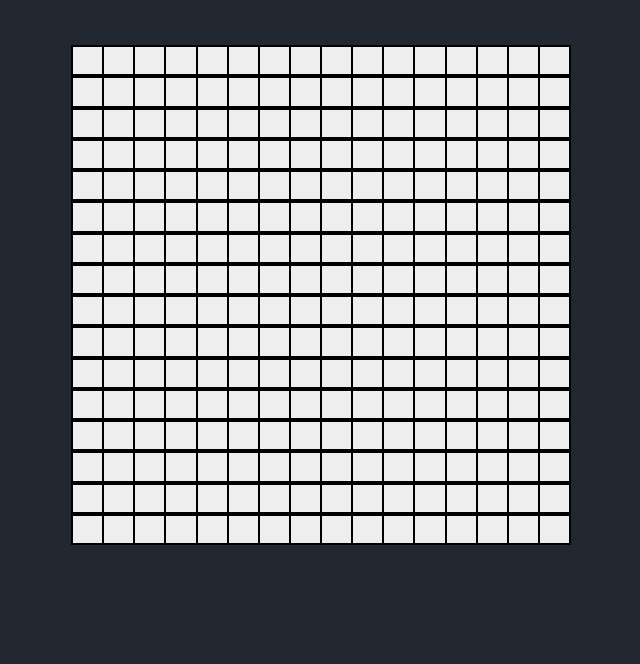
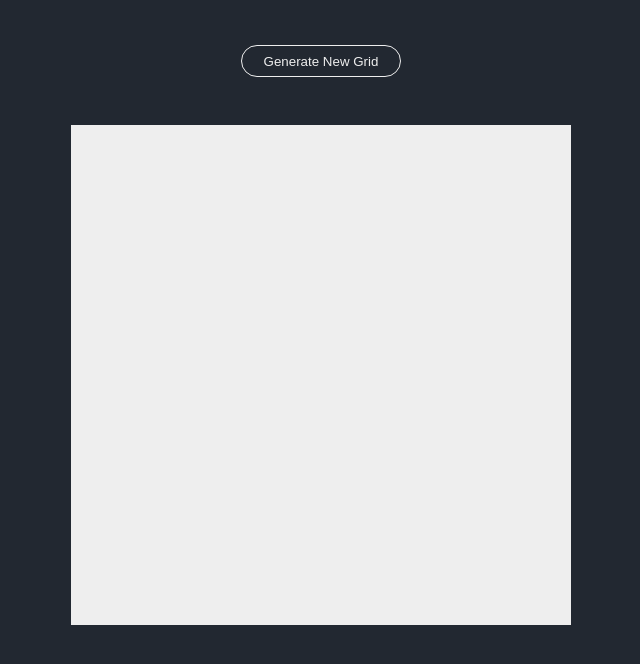
Before and after one commit to narandza/top-eas, a plain HTML site: page index.html in a window 1280 px wide. Shown: the part 120-784 px from the top of the page, without its empty margins (319-959 px from the left). Drawn offline with Linux system fonts and the light colour scheme.

Commit message:
add generate new grid

```diff
--- a/index.html
+++ b/index.html
@@ -8,6 +8,7 @@
   </head>
   <body>
     <h1>Etch-and-Sketch</h1>
+    <button class="newSketchBtn">Generate New Grid</button>
     <div class="container"></div>
     <script src="main.js"></script>
   </body>
--- a/main.js
+++ b/main.js
@@ -1,17 +1,38 @@
-const GRID_ROWS = 16;
-const GRID_COLUMNS = 16;
+const INITIAL_GRID_DIMENSION = 16;
 
 const container = document.querySelector(".container");
 
-for (let i = 0; i < GRID_ROWS; i++) {
+const createGrid = (side = INITIAL_GRID_DIMENSION) => {
+  container.innerHTML = "";
+  for (let i = 0; i < side; i++) {
     const row = document.createElement("div");
     row.classList.add("row");
 
-  for (let j = 0; j < GRID_COLUMNS; j++) {
+    for (let j = 0; j < side; j++) {
       const column = document.createElement("div");
       column.classList.add("column");
+      column.addEventListener("mouseover", () => {
+        column.style.backgroundColor = "red";
+      });
       row.appendChild(column);
     }
 
     container.appendChild(row);
   }
+};
+
+const newGridBtn = document.querySelector(".newSketchBtn");
+newGridBtn.addEventListener("click", () => {
+  const dimension = parseInt(
+    prompt("How many squares per side on new grid? (max 100)")
+  );
+  if (dimension < 0 || dimension >= 100) {
+    alert("Please enter number between 0 and 100");
+  } else if (typeof dimension != "number") {
+    alert("Please enter a number");
+  } else {
+    createGrid(dimension);
+  }
+});
+
+createGrid();
--- a/style.css
+++ b/style.css
@@ -26,7 +26,6 @@ h1 {
 }
 
 .row {
-  border: 1px solid black;
   height: 200px;
   width: 100%;
   display: flex;
@@ -34,10 +33,20 @@ h1 {
 
 .column {
   background-color: #eee;
-  border: 1px solid black;
   width: 100%;
 }
 
-.column:hover {
-  background-color: aquamarine;
+.newSketchBtn {
+  margin-bottom: 3rem;
+  width: 10rem;
+  height: 2rem;
+  border: 1px solid #eee;
+  border-radius: 20px;
+  cursor: pointer;
 }
+
+.newSketchBtn:hover {
+  transform: scale(1.1);
+  transition-timing-function: ease-out;
+  transition: 3ms;
+}
```
Lines whose indentation alone changed are shown as unchanged.
